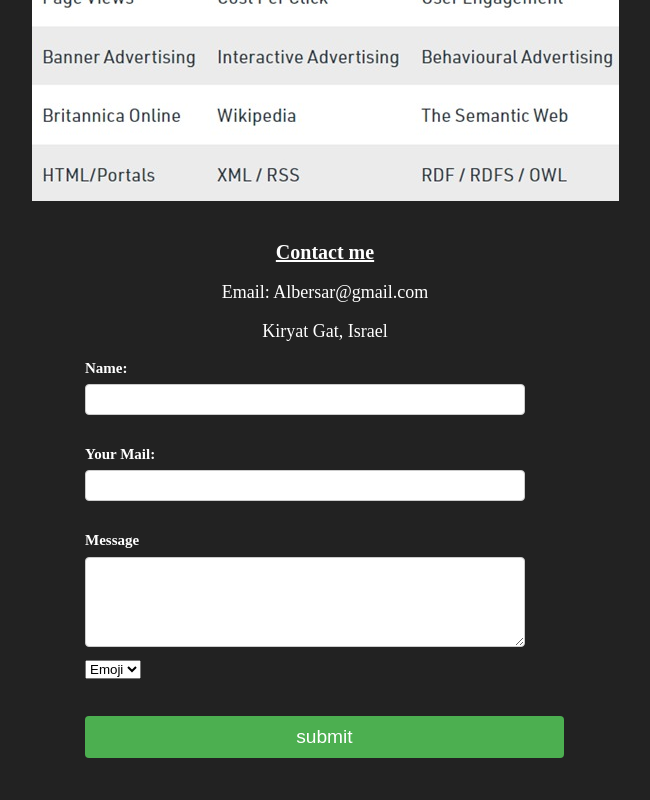
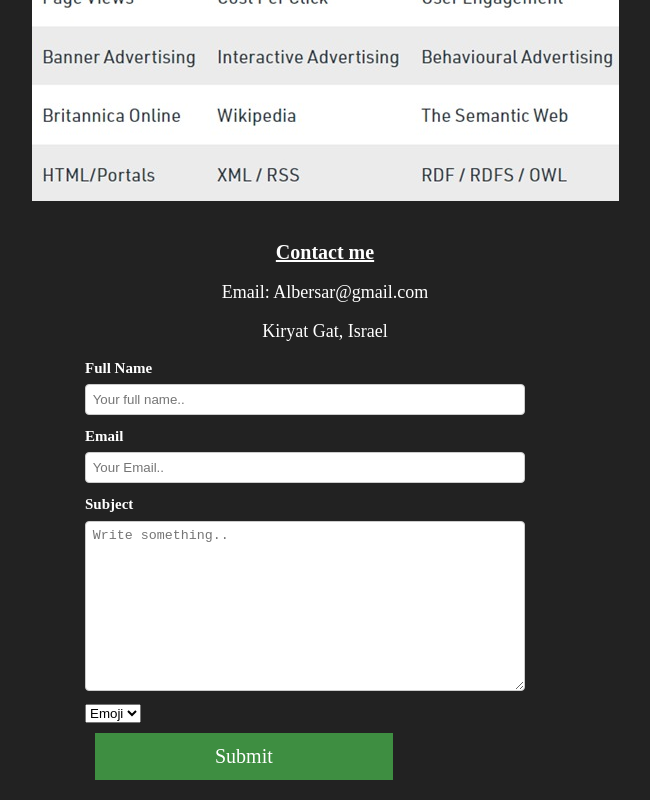
Before and after one commit to Web-Development-Environments-2023/209299684, a plain HTML site: page index.html in a window 1280 px wide. Shown: the part 3773-4573 px from the top of the page, without its empty margins (315-965 px from the left). Before the commit the page ends 4531 px from the top, so only its background shows below. Drawn offline with Linux system fonts and the light colour scheme.

Commit message:
Update index.html

```diff
--- a/index.html
+++ b/index.html
@@ -126,16 +126,17 @@
     <h1>Contact me</h1>
     <p>Email: Albersar@gmail.com</p>
     <p>Kiryat Gat, Israel</p>
-    <form action="mailto:edensar10@gmail.com" method="post" enctype="text/plain">
-        <label for="name">Name:</label>
-        <input type="text" id="name" name="name" required>
-        <br>
-        <label for="email">Your Mail:</label>
-        <input type="email" id="email" name="email" required>
-        <br>
-        <label for="message">Message</label>
-        <textarea id="message" name="message" rows="5" required>
-        </textarea>
+    <div>
+        <div class="columns">
+            <form>
+                <label for="fname">Full Name</label>
+                <input type="text" id="fname" name="firstname" placeholder="Your full name..">
+                <label for="lname">Email</label>
+                <input type="text" id="lname" name="Email" placeholder="Your Email..">
+                <label for="subject">Subject</label>
+                <textarea id="subject" name="subject" placeholder="Write something.."
+                          style="height:170px"></textarea>
+
                 <select name="emoji" id="emoji" onchange="myFunction()">
                     <option value=Emoji>Emoji</option>
                     <option value="&#128514">&#128514</option>
@@ -147,19 +148,31 @@
                     <option value="&#128545">&#128545</option>
                     <option value="&#128546">&#128546</option>
                 </select>
-        <br>
-        <input type="submit" value="submit">
-    </form>
-
+                <button type="button" onclick="sendEmail()"
+                        style="background-color: #3e8e41; font-family:Klavika bold,serif; font-size: 20px; color: #ffffff; padding: 12px 120px; margin: 10px 10px 20px; border: none; cursor: pointer;">
+                    Submit
+                </button>
                 <script>
                     function myFunction() {
                         const textarea = document.getElementById('message');
-            if (document.getElementById('emoji').value != 'Emoji') {
+                        if (document.getElementById('emoji').value !== 'Emoji') {
                             textarea.value += document.getElementById('emoji').value;
                         }
                     }
                 </script>
+
+            </form>
+            <script>
+                function sendEmail() {
+                    var fullName = document.getElementById("fname").value;
+                    var email = document.getElementById("lname").value;
+                    var email1 = "edensar10@gmail.com";
+                    var subject = document.getElementById("subject").value;
+                    window.location.href = "mailto:" + email1 + "?subject=" + encodeURIComponent(subject) + "&body=" + encodeURIComponent("Full Name: " + fullName + "\n\n" + "Email: " + email + "\n\n" + "Message: " + subject);
+                }
+            </script>
+        </div>
+    </div>
 </section>
-
 </body>
 </html>
```
Lines whose indentation alone changed are shown as unchanged.
